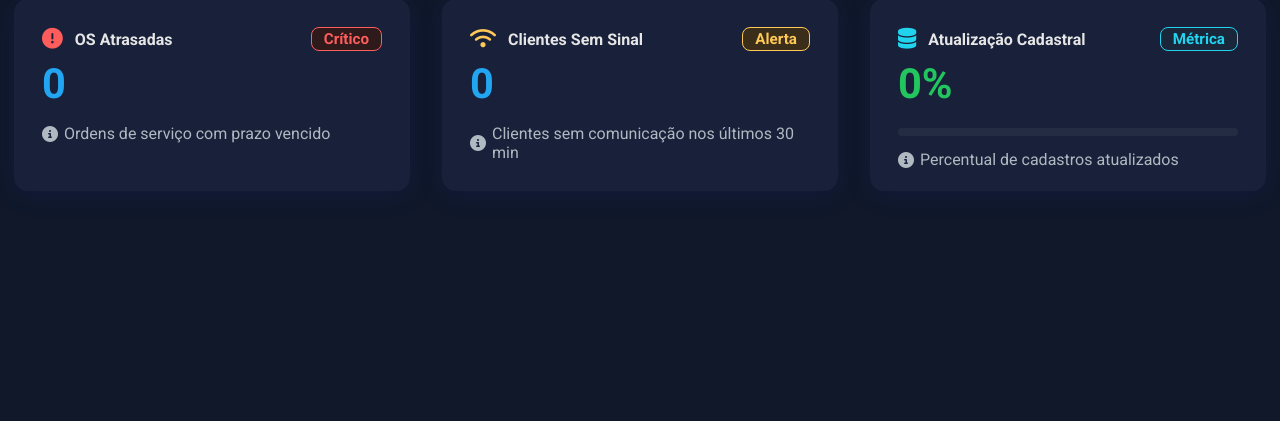
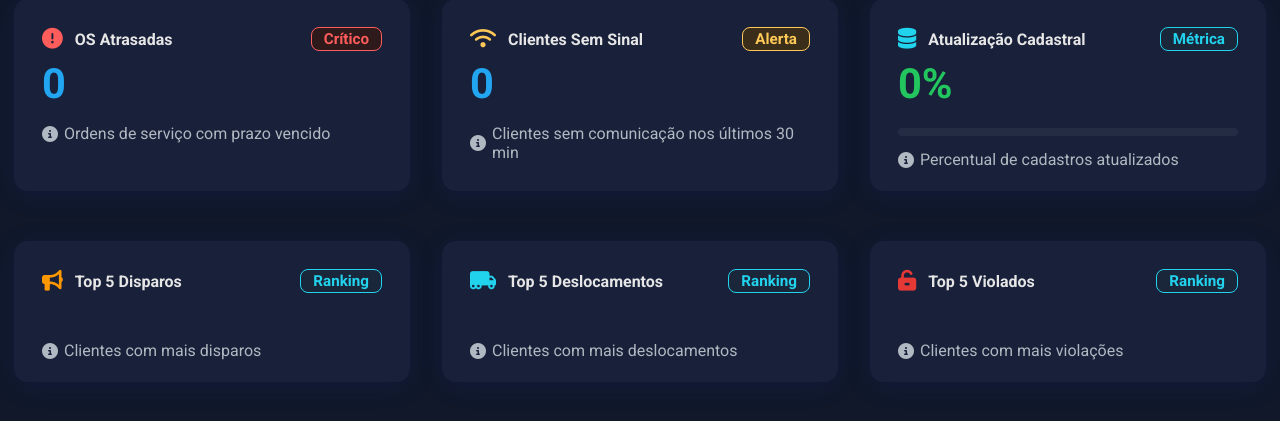
Before and after one commit to Wiri-Marcos/dashboard24, a Flask app: page / in a window 1280 px wide. Shown: the part 170-591 px from the top of the page. Run offline with Flask 3, Linux system fonts and the light colour scheme.

Commit message:
Adicionando novos indicações

```diff
--- a/templates/index.html
+++ b/templates/index.html
@@ -172,6 +172,33 @@
       <div class="progress-bar"><div class="progress" id="progress-bar" style="width:0%"></div></div>
       <div class="descricao"><i class="fa fa-info-circle"></i> Percentual de cadastros atualizados</div>
     </div>
+    <div class="card">
+      <div class="card-header">
+        <i class="fa fa-bullhorn icon" style="color:#ff9800"></i>
+        <span style="font-weight:700">Top 5 Disparos</span>
+        <span class="badge badge-metrica">Ranking</span>
+      </div>
+      <ul class="top-list" id="top_disparos"></ul>
+      <div class="descricao"><i class="fa fa-info-circle"></i> Clientes com mais disparos</div>
+    </div>
+    <div class="card">
+      <div class="card-header">
+        <i class="fa fa-truck-moving icon" style="color:#22d3ee"></i>
+        <span style="font-weight:700">Top 5 Deslocamentos</span>
+        <span class="badge badge-metrica">Ranking</span>
+      </div>
+      <ul class="top-list" id="top_deslocamentos"></ul>
+      <div class="descricao"><i class="fa fa-info-circle"></i> Clientes com mais deslocamentos</div>
+    </div>
+    <div class="card">
+      <div class="card-header">
+        <i class="fa fa-unlock-alt icon" style="color:#e53935"></i>
+        <span style="font-weight:700">Top 5 Violados</span>
+        <span class="badge badge-metrica">Ranking</span>
+      </div>
+      <ul class="top-list" id="top_violados"></ul>
+      <div class="descricao"><i class="fa fa-info-circle"></i> Clientes com mais violações</div>
+    </div>
   </div>
   <script>
     async function atualizarDashboard() {
@@ -192,6 +219,21 @@
           perc = data.percentual_atualizacao;
         }
         document.getElementById("progress-bar").style.width = perc + "%";
+        // Atualiza listas de top 5
+        function atualizarLista(id, lista) {
+          const ul = document.getElementById(id);
+          ul.innerHTML = '';
+          if (Array.isArray(lista)) {
+            lista.slice(0, 5).forEach((item, idx) => {
+              const li = document.createElement('li');
+              li.textContent = `${idx + 1}. ${item}`;
+              ul.appendChild(li);
+            });
+          }
+        }
+        atualizarLista("top_disparos", data.clientes_mais_disparos);
+        atualizarLista("top_deslocamentos", data.clientes_mais_deslocamentos);
+        atualizarLista("top_violados", data.clientes_mais_violados);
       } catch (e) {
         console.error('Erro ao atualizar dashboard:', e);
         setTimeout(atualizarDashboard, 3000);
```
